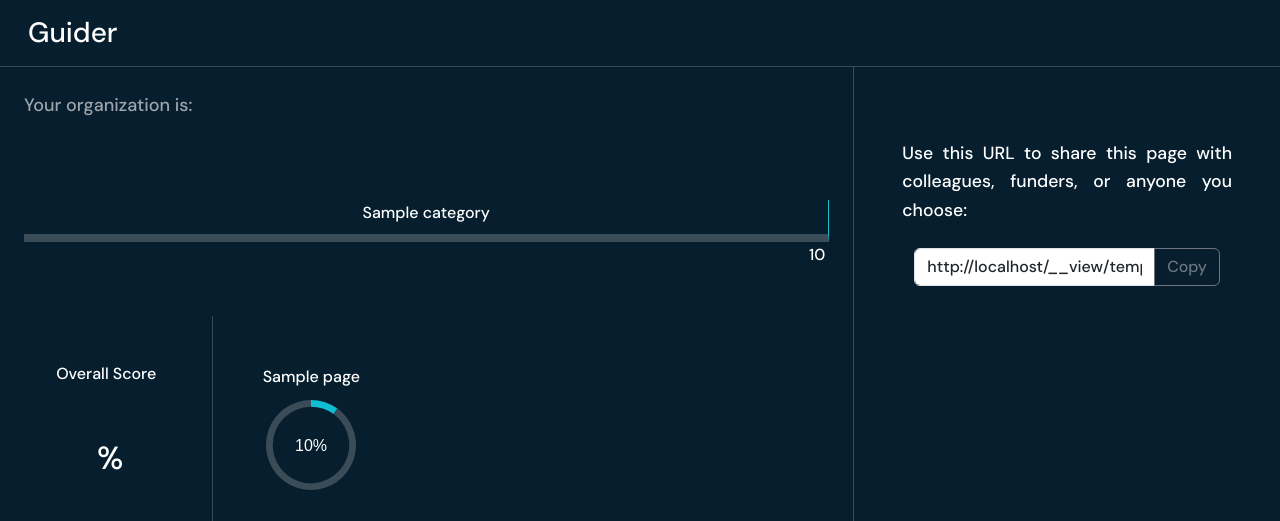
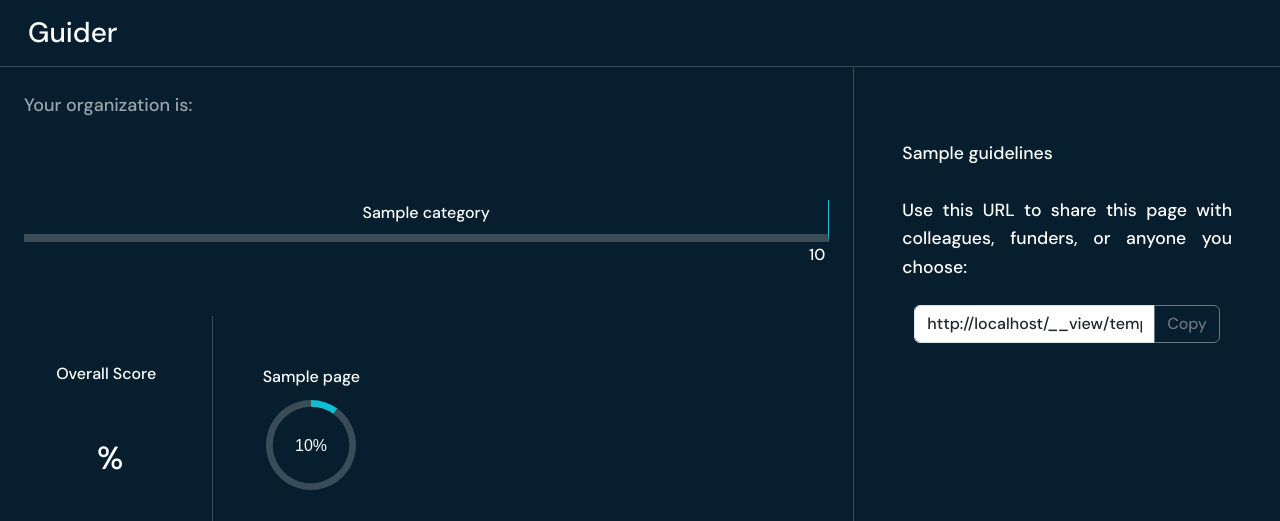
Before and after one commit to rohittp0/guider, a Django app: template templates/home/result.html in a window 1280 px wide. Shown: the top 521 px of the page. Run offline with Django 4.2, Linux system fonts and the light colour scheme; tables that the repository leaves empty hold one stand-in row (values such as "Sample post"); the template is opened without the code that fills it: values that come from a table or form of the project are taken from there, most other values are stand-ins (such as "Sample title", 1, 10 or a date in 2020).

Commit message:
Text field for guidelines in Result page (above or below download button)

```diff
--- a/home/models.py
+++ b/home/models.py
@@ -93,6 +93,7 @@ class Assessment(models.Model):
     cover_image = models.ImageField()
     guidelines = MDTextField(null=True, blank=True)
     consents = ArrayField(models.CharField(max_length=200, help_text="Comma seperated list of consents"), default=list)
+    result_guidelines = models.TextField()
 
     def __str__(self):
         return self.name
--- a/home/views.py
+++ b/home/views.py
@@ -91,7 +91,8 @@ def result(request, response_id):
     context = {
         'result': result_data,
         'pages': result_pages,
-        'categories': categories
+        'categories': categories,
+        'guidelines': resp.assessment.result_guidelines
     }
 
     return render(request, 'home/result.html', context=context)
--- a/requirements.txt
+++ b/requirements.txt
@@ -7,6 +7,8 @@ defusedxml==0.7.1
 Django==4.2.7
 django-allauth==0.58.1
 django-jazzmin==2.6.0
+django-mdeditor==0.1.20
+django-nested-inline==0.4.6
 idna==3.4
 oauthlib==3.2.2
 Pillow==10.1.0
@@ -20,5 +22,3 @@ requests-oauthlib==1.3.1
 sqlparse==0.4.4
 tzdata==2023.3
 urllib3==2.0.7
-
-django-nested-inline~=0.4.6
--- a/templates/home/result.html
+++ b/templates/home/result.html
@@ -84,6 +84,7 @@
         </div>
         <div class="col-lg-4 hidden-sm border-left p-5">
             <p class="text-white my-4" style="font-size: 1.1rem; text-align: justify;">
+                {% if guidelines %} {{ guidelines }} <br><br> {% endif %}
                 Use this URL to share this page with colleagues, funders, or anyone you choose:
             </p>
             <div class="row">
```
Also changed, not shown: home/migrations/0021_assessment_result_guidelines.py (added).
